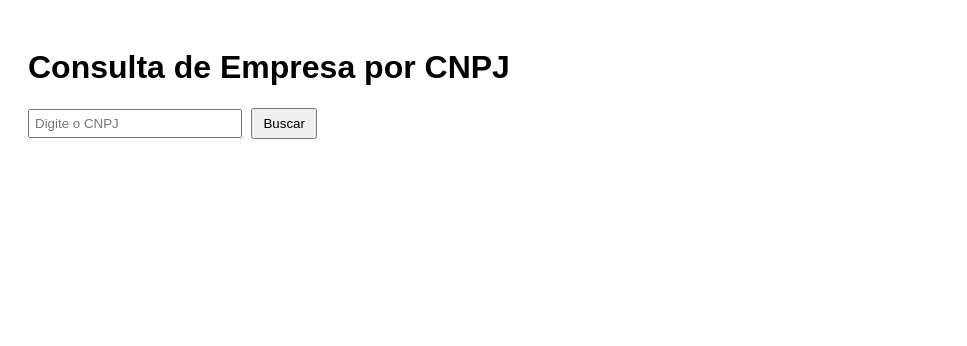
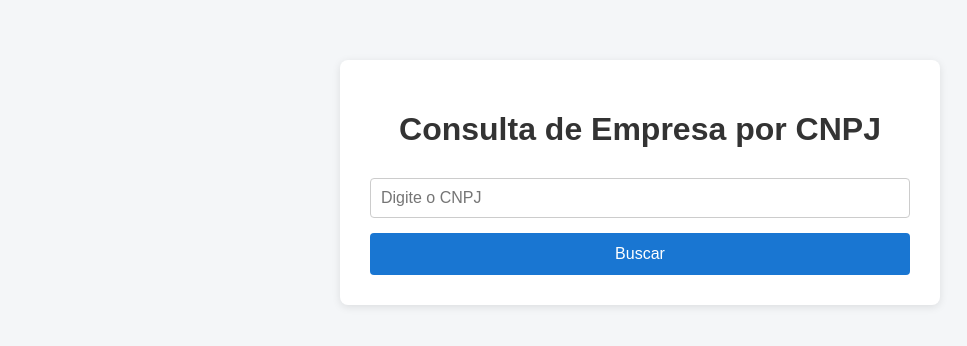
Before and after one commit to RControl4R/busca-cnpj, a plain HTML site: page frontend/index.html in a window 1280 px wide. Shown: the whole page, without its empty margins (0-967 px from the left). Drawn offline with Linux system fonts and the light colour scheme.

Commit message:
chore: refactore style.css

```diff
--- a/frontend/index.html
+++ b/frontend/index.html
@@ -5,7 +5,7 @@
     <title>Consulta CNPJ</title>
     <link rel="stylesheet" href="style.css">
 </head>
-<body>
+<body><div class="container">
 
     <h1>Consulta de Empresa por CNPJ</h1>
 
@@ -30,5 +30,6 @@
     </div>
 
     <script src="script.js" defer></script>
+</div>
 </body>
 </html>
--- a/frontend/style.css
+++ b/frontend/style.css
@@ -1,20 +1,70 @@
+* {
+    box-sizing: border-box;
+    font-family: Arial, Helvetica, sans-serif;
+}
+
 body {
-    font-family: Arial, sans-serif;
-    padding: 20px;
+    background: #f4f6f8;
+    margin: 0;
+    padding: 0;
+}
+
+.container {
+    max-width: 600px;
+    margin: 60px auto;
+    background: #ffffff;
+    padding: 30px;
+    border-radius: 8px;
+    box-shadow: 0 2px 8px rgba(0,0,0,0.1);
+}
+
+h1 {
+    text-align: center;
+    margin-bottom: 30px;
+    color: #333;
 }
 
 input {
-    padding: 5px;
-    width: 200px;
+    width: 100%;
+    padding: 10px;
+    font-size: 16px;
+    margin-bottom: 15px;
+    border-radius: 4px;
+    border: 1px solid #ccc;
 }
 
 button {
-    padding: 6px 10px;
-    margin-left: 5px;
+    width: 100%;
+    padding: 12px;
+    font-size: 16px;
+    background-color: #1976d2;
+    color: white;
+    border: none;
+    border-radius: 4px;
+    cursor: pointer;
 }
 
-pre {
-    background: #f4f4f4;
-    padding: 10px;
-    margin-top: 20px;
+button:disabled {
+    background-color: #9e9e9e;
+    cursor: not-allowed;
 }
+
+#loader {
+    margin-top: 15px;
+    text-align: center;
+    color: #555;
+}
+
+.resultado {
+    margin-top: 30px;
+    padding-top: 20px;
+    border-top: 1px solid #eee;
+}
+
+.resultado p {
+    margin: 6px 0;
+}
+
+.resultado strong {
+    color: #444;
+}
```
